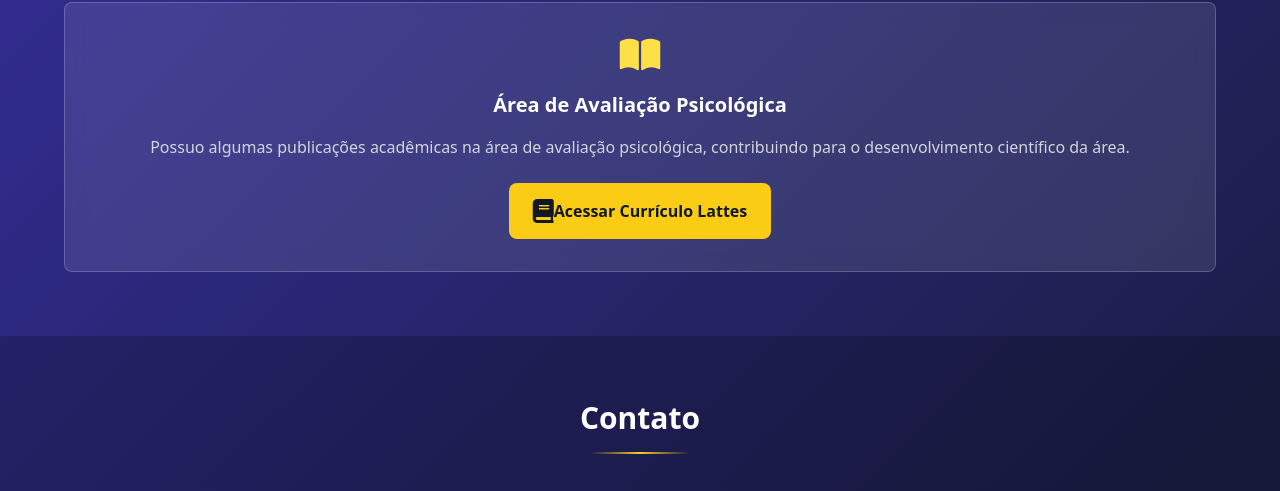
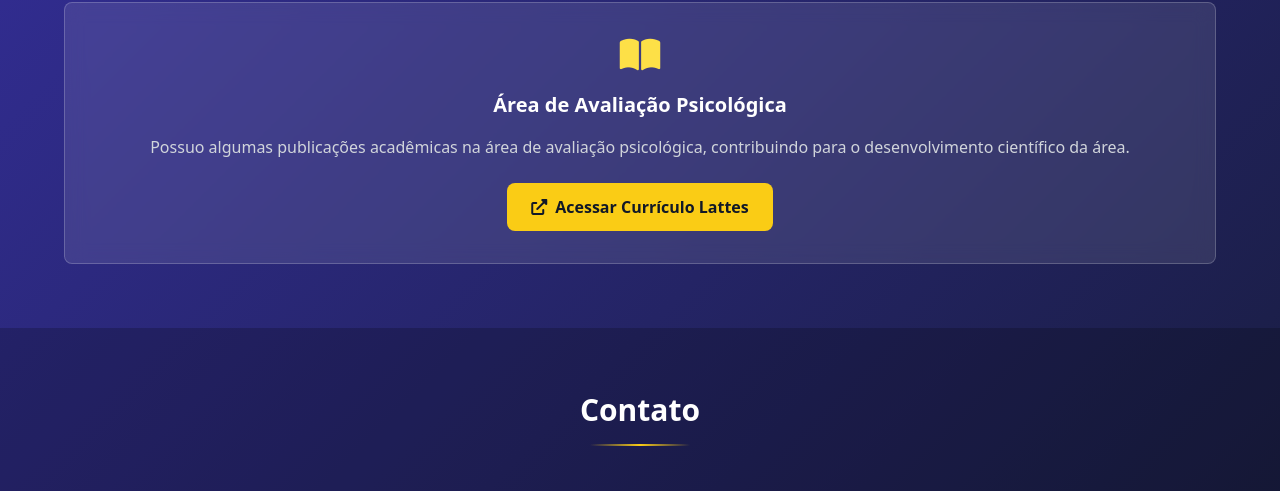
Before and after one commit to pedroalmeidapsi/perfilpessoal, a plain HTML site: page index.html in a window 1280 px wide. Shown: the part 3404-3895 px from the top of the page. Drawn offline with nearby package versions, Linux system fonts and the light colour scheme.

Commit message:
Update index.html

```diff
--- a/index.html
+++ b/index.html
@@ -281,7 +281,7 @@
                 <h3 class="text-xl font-bold text-white mb-4">Área de Avaliação Psicológica</h3>
                 <p class="text-gray-300 mb-6">Possuo algumas publicações acadêmicas na área de avaliação psicológica, contribuindo para o desenvolvimento científico da área.</p>
                 <a href="https://lattes.cnpq.br/8623038555393354" target="_blank" class="inline-flex items-center bg-yellow-400 hover:bg-yellow-300 text-gray-900 font-bold py-3 px-6 rounded-lg transition-colors">
-                    <i class="fas fa-book text-2xl"></i>
+                    <i class="fas fa-external-link-alt mr-2"></i>
                     Acessar Currículo Lattes
                 </a>
             </div>
```
